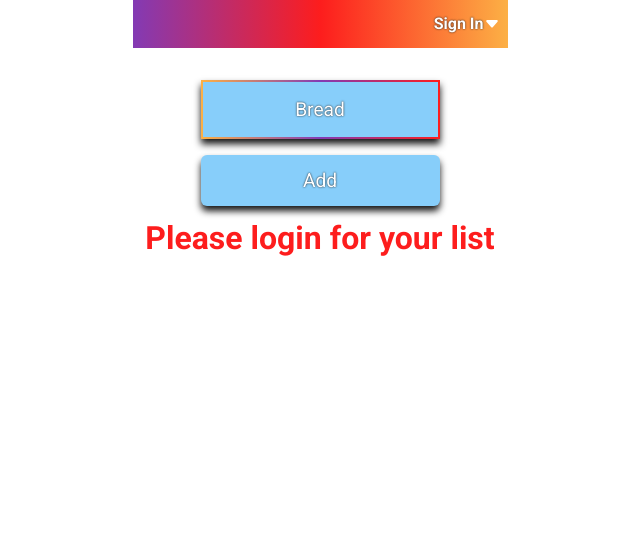
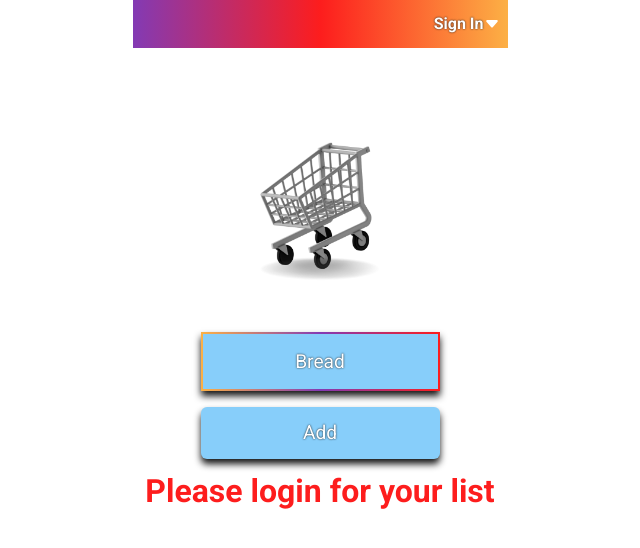
Before and after one commit to RawleJuglal/Cart2Table, a React (Vite) app: page / in a window 1280 px wide. Shown: the top 548 px of the page, without its empty margins (320-960 px from the left). Built offline with nearby package versions, Linux system fonts and the light colour scheme.

Commit message:
feature
added image for main page

```diff
--- a/package.json
+++ b/package.json
@@ -11,6 +11,7 @@
   },
   "dependencies": {
     "firebase": "^9.22.2",
+    "netlify-cli": "^15.0.2",
     "react": "^18.2.0",
     "react-bootstrap-icons": "^1.10.3",
     "react-dom": "^18.2.0",
@@ -21,7 +22,7 @@
     "@types/react-dom": "^18.0.11",
     "@vitejs/plugin-react": "^4.0.0",
     "eslint": "^8.38.0",
-    "eslint-plugin-react": "^7.32.2",
+    "eslint-plugin-react": "^7.25.3",
     "eslint-plugin-react-hooks": "^4.6.0",
     "eslint-plugin-react-refresh": "^0.3.4",
     "vite": "^4.3.9"
--- a/src/components/Layout/Layout.css
+++ b/src/components/Layout/Layout.css
@@ -0,0 +1,6 @@
+
+
+.--layout-shoppingCart-image{
+    width:10rem;
+    margin:0 auto;
+}
--- a/src/components/Layout/Layout.jsx
+++ b/src/components/Layout/Layout.jsx
@@ -3,6 +3,8 @@ import { onAuthStateChanged} from '@firebase/auth'
 import { auth } from '../../hooks/firebase'
 import { Outlet } from 'react-router-dom'
 import { C2TNavbar } from '../Navbar/C2TNavbar'
+import ShoppingCart from '../../assets/ShoppingCart.png'
+import './Layout.css'
 
 const Layout = ()=>{
     const [user, setUser] = useState(null)
@@ -16,6 +18,9 @@ const Layout = ()=>{
     return(
         <>
             <C2TNavbar user={user} />
+            <div className='--layout-image-container flex flex-center'>
+                <img className='--layout-shoppingCart-image' src={ShoppingCart} alt="picture of shopping Cart" />
+            </div>
             <Outlet context={user}/>
         </>
     )
--- a/src/components/Navbar/C2TNavbar.css
+++ b/src/components/Navbar/C2TNavbar.css
@@ -2,7 +2,6 @@ header.--header{
   width:100%;
   background: rgb(131,58,180);
   background: linear-gradient(90deg, rgba(131,58,180,1) 0%, rgba(253,29,29,1) 50%, rgba(252,176,69,1) 100%);
-  margin-bottom:2rem;
 }
 
 .--c2tnavbar-sign-out{
```
Also changed, not shown: src/assets/ShoppingCart.png (added), 1 other file (tests, documents, lock files or other folders).
